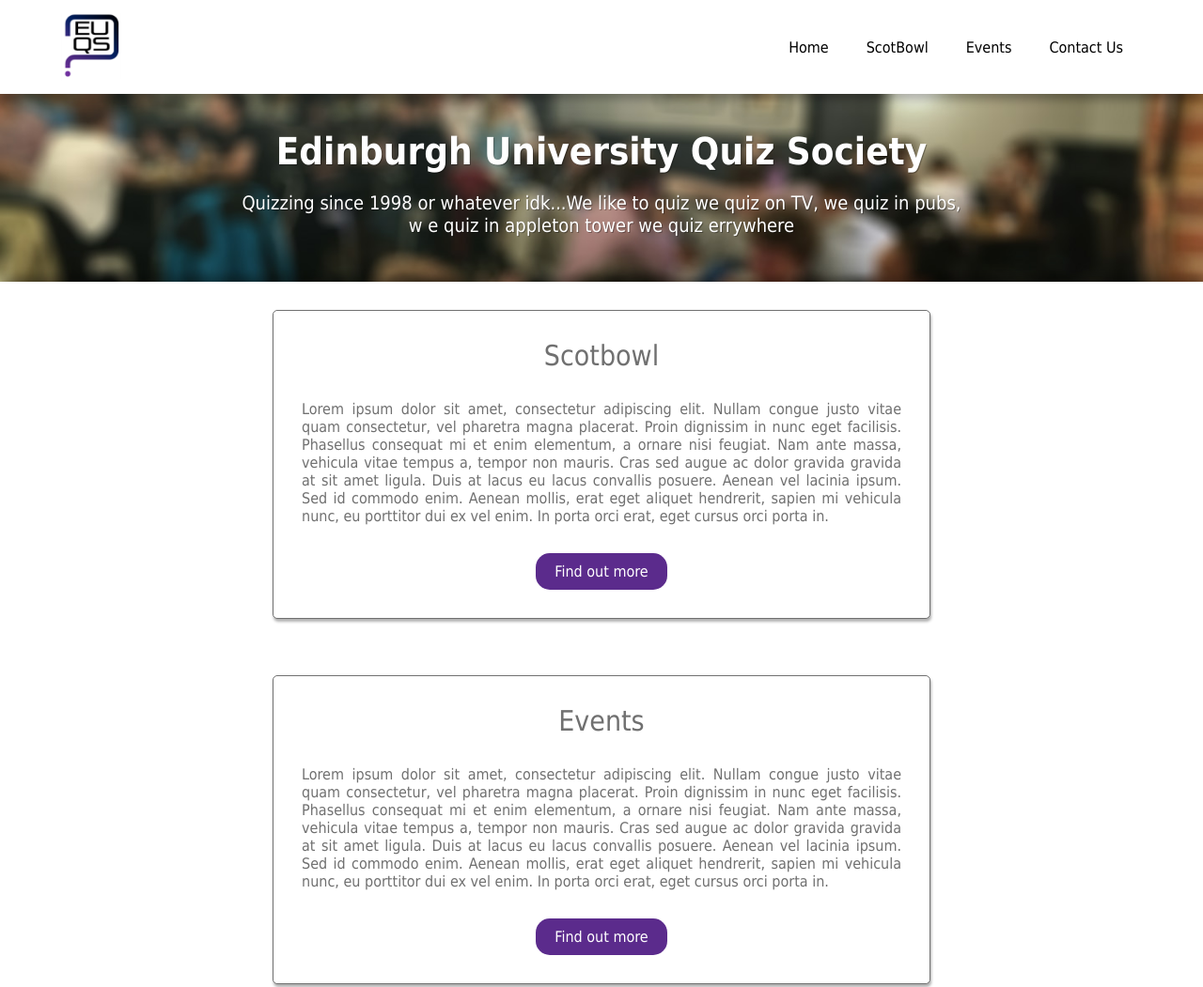
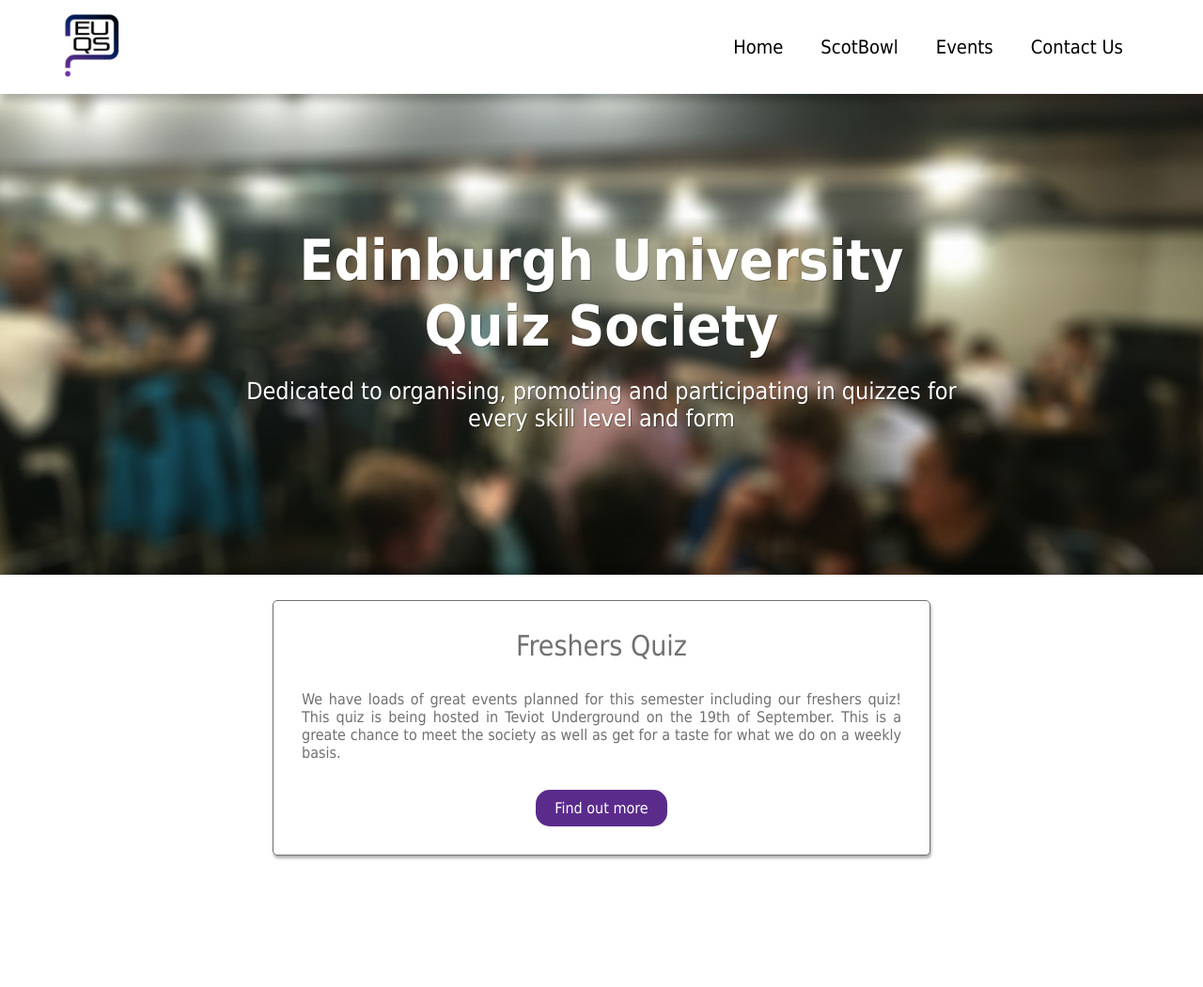
Before and after one commit to freddiejbawden/uoequizsoc, a website: page index.html in a window 1280 px wide. Shown: the top 1051 px of the page at 94% size. After the commit the page ends 937 px from the top, so only its background shows below. Drawn offline with nearby package versions, Linux system fonts and the light colour scheme.

Commit message:
final changes before first rollout

```diff
--- a/constant.css
+++ b/constant.css
@@ -24,6 +24,7 @@
   white-space: nowrap;
 }
 .links li a {
+  font-size: 20px;
   text-decoration: none;
   color: black;
 }
--- a/index.css
+++ b/index.css
@@ -25,19 +25,22 @@
   align-items: center;
   min-height: 200px;
   position: relative;
+  padding-top: 20%;
+  padding-bottom: 20%;
   /**background-color: red;**/
 }
+
 .maincontent p {
     text-shadow: 1px 1px rgba(0,0,0,0.31)
 }
 
 .title {
   font-weight: bold;
-  font-size: 40px;
+  font-size: 60px;
   margin-bottom: 20px;
 }
 .subtitle {
-  font-size: 20px;
+  font-size: 25px;
   margin-bottom: 10px;
 }
 
@@ -45,11 +48,11 @@
 .secondary-content {
   font-family: "Tahoma";
   display: flex;
-flex-wrap: wrap;
+  flex-wrap: wrap;
   align-items: center;
   justify-content : center;
- background-color: white;
- box-shadow: 0px -6px 10px rgba(0,0,0,0.31);
+  background-color: white;
+  box-shadow: 0px -6px 10px rgba(0,0,0,0.31);
 }
 .box-wrapper {
   flex-basis: auto;
@@ -59,7 +62,7 @@
   border-radius: 5px;
   border: 1px solid #707070;
   text-align: justify;
-  margin: 30px;
+  margin: 20pt;
   color: #707070;
   background-color: white;
   padding: 30px;
@@ -79,9 +82,8 @@
 
 }
 .description {
-  text-overflow: clip;
 
-  overflow: hidden;
+
 }
 .find-out-more {
   padding-top: 10px;
@@ -90,7 +92,7 @@
   padding-right: 20px;
   margin-bottom: 0;
 }
-@media screen and (max-width: 400px) {
+@media screen and (max-width: 450px) {
 
   .maincontent {
     padding: 20px;
@@ -120,7 +122,7 @@
 
 
 }
-@media screen and (max-width: 839px) and (min-width: 401px) {
+@media screen and (max-width: 839px) and (min-width: 450px) {
 
   .title {
     font-size: 28px;
@@ -155,19 +157,20 @@
     top: 50%;
     left: 50%;
     transform: translate(-50%, -50%);
-    width: 100%;
+
   }
 
 }
 @media screen and (max-width : 839px) {
-
 
   .backdrop {
     position: absolute;
     top: 50%;
     left: 50%;
     transform: translate(-50%, -50%);
-    width: 100%;
-    height: 100%;
+    width: auto;
+    height:100%;
+
+
   }
 }
--- a/index.html
+++ b/index.html
@@ -52,40 +52,42 @@
         </ul>
       </nav>
     </header>
+    <img class="backdrop" id="backdrop"  />
     <div class="maincontent">
-      <img class="backdrop" id="backdrop"  />
-
       <div>
         <p class="title">Edinburgh University Quiz Society</p>
         <p class="subtitle">
-          Quizzing since 1998 or whatever idk...We like to quiz
-          we quiz on TV, we quiz in pubs, w e quiz in appleton tower we quiz errywhere
+          Dedicated to organising, promoting and participating in quizzes for every skill level and form
         </p>
       </div>
     </div>
     <div class="secondary-content">
       <div class="box-wrapper">
         <span class="box-title">
-          Scotbowl
+          Freshers Quiz
         </span>
         <div class="description">
-           Lorem ipsum dolor sit amet, consectetur adipiscing elit. Nullam congue justo vitae quam consectetur, vel pharetra magna placerat. Proin dignissim in nunc eget facilisis. Phasellus consequat mi et enim elementum, a ornare nisi feugiat. Nam ante massa, vehicula vitae tempus a, tempor non mauris. Cras sed augue ac dolor gravida gravida at sit amet ligula. Duis at lacus eu lacus convallis posuere. Aenean vel lacinia ipsum. Sed id commodo enim. Aenean mollis, erat eget aliquet hendrerit, sapien mi vehicula nunc, eu porttitor dui ex vel enim. In porta orci erat, eget cursus orci porta in.
+           We have loads of great events planned for this semester including our freshers quiz! This quiz is being hosted in Teviot Underground on the 19th of September. This is a greate chance to meet the society as well as get for a taste for what we do on a weekly basis.
         </div>
         <div class="find-out-more button-temp">
           Find out more
         </div>
       </div>
+      <!---
       <div class="box-wrapper">
         <span class="box-title">
-          Events
+          Scotbowl 2019
         </span>
         <span class="description">
-           Lorem ipsum dolor sit amet, consectetur adipiscing elit. Nullam congue justo vitae quam consectetur, vel pharetra magna placerat. Proin dignissim in nunc eget facilisis. Phasellus consequat mi et enim elementum, a ornare nisi feugiat. Nam ante massa, vehicula vitae tempus a, tempor non mauris. Cras sed augue ac dolor gravida gravida at sit amet ligula. Duis at lacus eu lacus convallis posuere. Aenean vel lacinia ipsum. Sed id commodo enim. Aenean mollis, erat eget aliquet hendrerit, sapien mi vehicula nunc, eu porttitor dui ex vel enim. In porta orci erat, eget cursus orci porta in.
+          Stay tuned for more information on our annual quiz bowl!
         </span>
+
         <div class="find-out-more button-temp">
           Find out more
         </div>
+
       </div>
+    -->
       </div>
     </div>
   </body>
```
Also changed, not shown: 1 other file.
